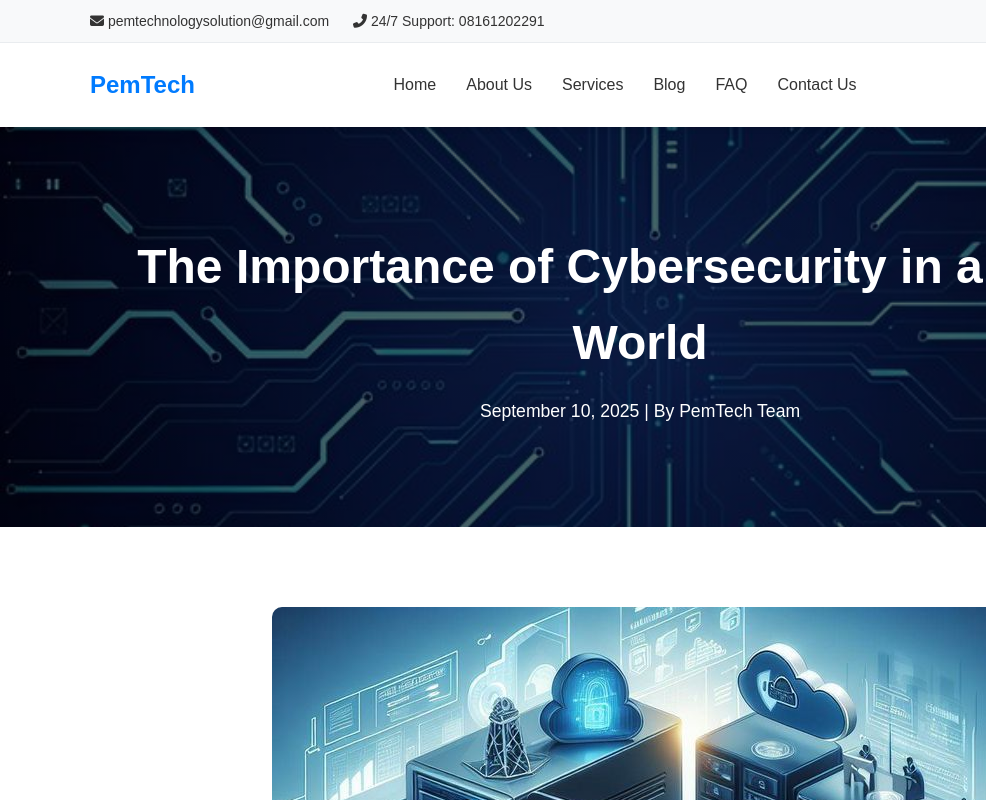
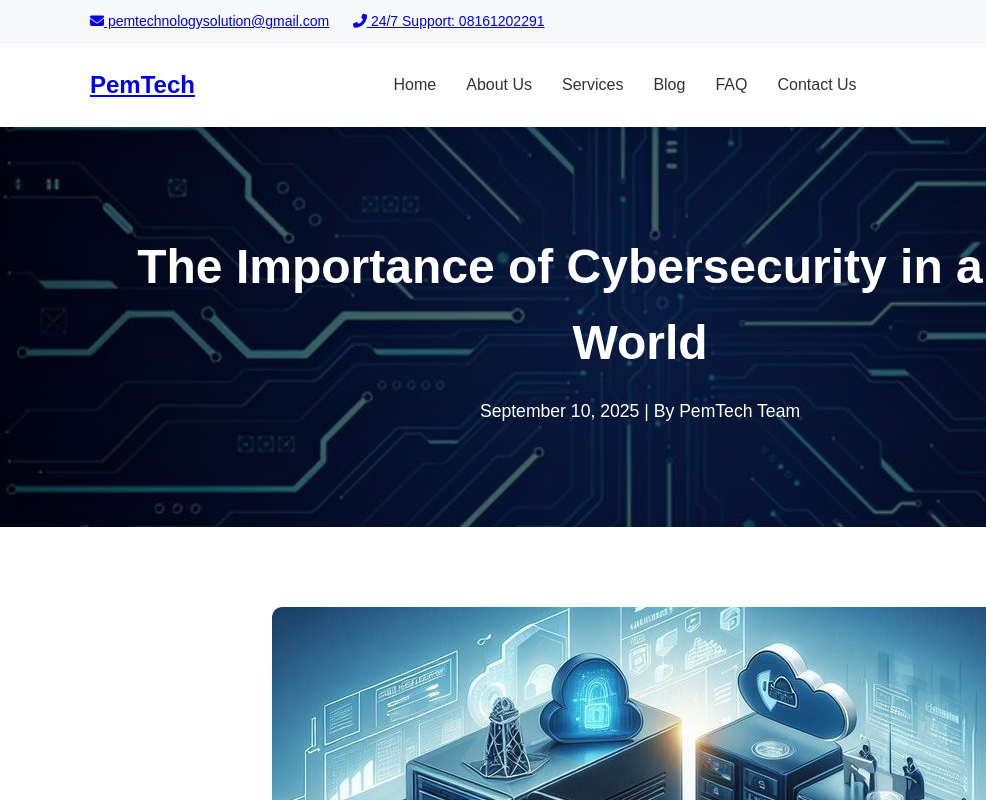
Before and after one commit to EJohnPaul-cloud/IT-Solution.com, a plain HTML site: page blog-post2.html in a window 1280 px wide. Shown: the top 800 px of the page, 0-986 px from the left. Drawn offline with Linux system fonts and the light colour scheme.

Commit message:
Update blog-post2.html

```diff
--- a/blog-post2.html
+++ b/blog-post2.html
@@ -12,9 +12,9 @@
     <header class="main-header">
         <div class="top-bar">
             <div class="container top-bar-content">
-                <div class="contact-info">
-                    <span><i class="fas fa-envelope"></i> pemtechnologysolution@gmail.com</span>
-                    <span><i class="fas fa-phone-alt"></i> 24/7 Support: 08161202291</span>
+               <div class="contact-info">
+    <span><a href="mailto:pemtechnologysolution@gmail.com"><i class="fas fa-envelope"></i> pemtechnologysolution@gmail.com</a></span>
+    <span><a href="tel:+2348161202291"><i class="fas fa-phone-alt"></i> 24/7 Support: 08161202291</a></span>
                 </div>
                 <div class="social-links">
                     <a href="#" aria-label="Facebook"><i class="fab fa-facebook-f"></i></a>
@@ -24,7 +24,7 @@
             </div>
         </div>
         <nav class="main-nav container">
-            <div class="logo">PemTech</div>
+            <div class="logo"><a href="index.html">PemTech</a></div>
             <ul class="nav-links">
                 <li><a href="index.html">Home</a></li>
                 <li><a href="about.html">About Us</a></li>
```
